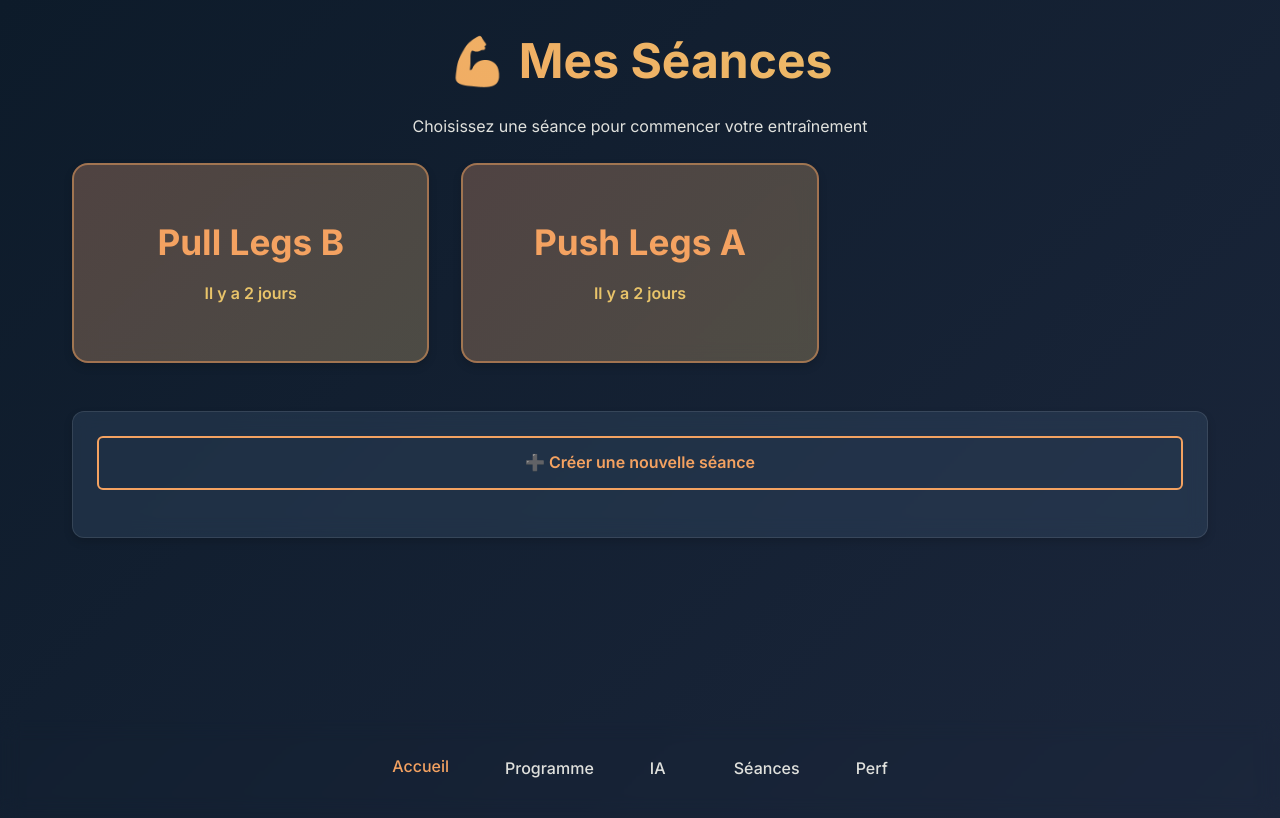
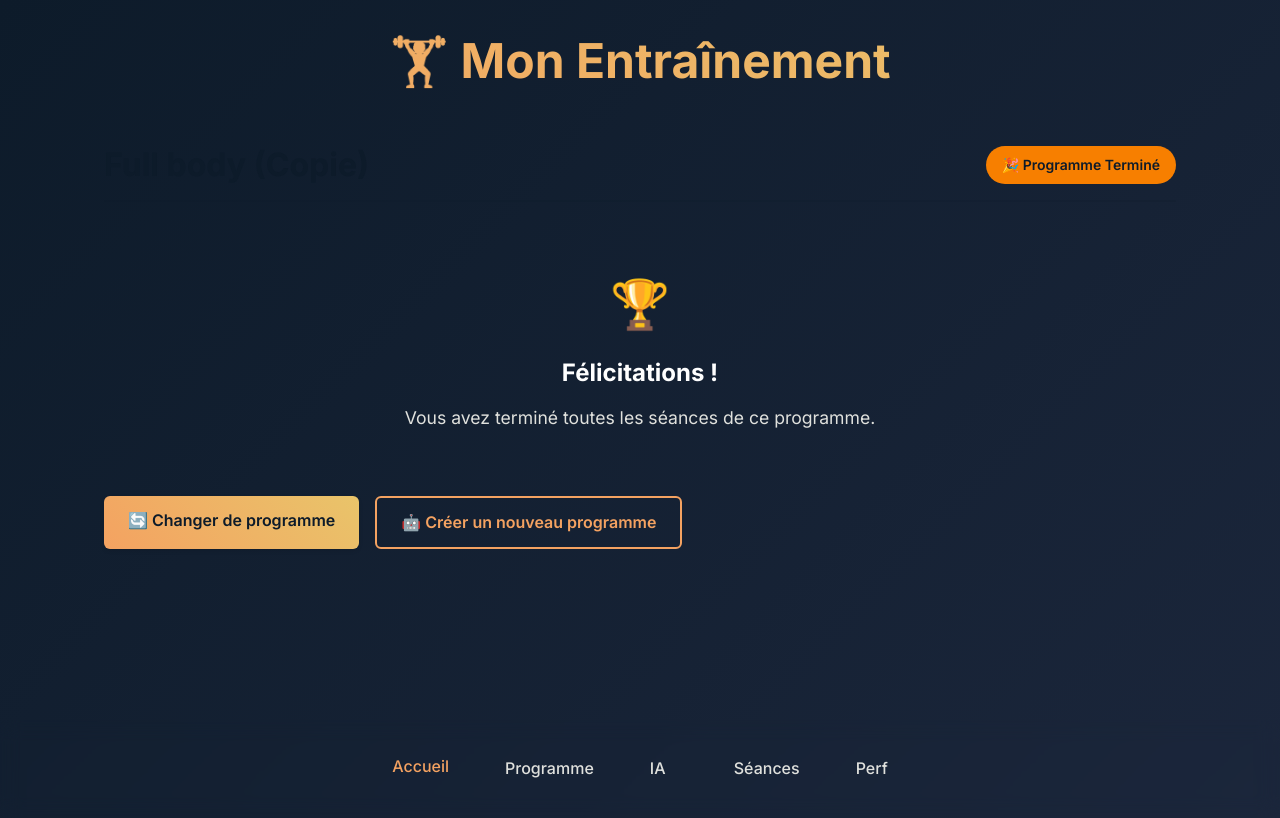
Before and after one commit to AnthonyDh10/AppWorkout, a Flask app: page / in a window 1280 px wide. Run offline with Flask 3, Linux system fonts and the light colour scheme; data comes from the database, SQL or seed files in the repository; both versions use the stored data as it was after the commit.

Commit message:
Refactor accueil et suivi pour gestion avancée des programmes
La page d'accueil affiche désormais la prochaine séance du programme actif ou un message de félicitations si le programme est terminé. Lors de l'enregistrement d'une séance liée à un programme, celle-ci est automatiquement marquée comme complétée et un message flash de succès est affiché sur la page programme. Suppression de la fonctionnalité d'archivage de programme, ajustement des requêtes SQL et amélioration de l'UI pour refléter ces changements.

```diff
--- a/app.py
+++ b/app.py
@@ -1,5 +1,5 @@
 import os
-from flask import Flask, render_template, request, jsonify, redirect
+from flask import Flask, render_template, request, jsonify, redirect, flash, session
 import google.generativeai as genai
 from dotenv import load_dotenv
 import sqlite3
@@ -10,6 +10,7 @@ from datetime import datetime
 load_dotenv() # Load environment variables from .env
 base_dir = os.path.dirname(os.path.abspath(__file__))
 app = Flask(__name__, template_folder=os.path.join(base_dir, 'templates'), static_folder=os.path.join(base_dir, 'static'))
+app.secret_key = os.getenv("SECRET_KEY", "dev-secret-key-change-in-production")
 
 genai.configure(api_key=os.getenv("GEMINI_API_KEY"))
 
@@ -225,30 +226,56 @@ def init_db():
 
 @app.route('/')
 def home():
-    """Page d'accueil - affiche les séances disponibles"""
-    sessions = []
+    """Page d'accueil - affiche la prochaine séance du programme actif"""
+    programme_actif = None
+    prochaine_seance = None
 
     try:
         with sqlite3.connect('database.db') as conn:
             cur = conn.cursor()
-            # Récupérer toutes les séances distinctes avec le nombre de jours depuis la dernière
-            cur.execute("""
-                SELECT
-                    name,
-                    MAX(date) as last_date,
-                    CAST((julianday('now') - julianday(MAX(date))) AS INTEGER) as days_since
-                FROM sessions
-                WHERE name IS NOT NULL AND name != ''
-                GROUP BY name
-                ORDER BY last_date DESC
-            """)
-            sessions = cur.fetchall()
+
+            # Récupérer le programme actif
+            cur.execute("SELECT * FROM programmes WHERE actif = 1 LIMIT 1")
+            programme_actif = cur.fetchone()
+
+            if programme_actif:
+                programme_id = programme_actif[0]
+
+                # Trouver la dernière séance complétée (ordre le plus élevé)
+                cur.execute("""
+                    SELECT MAX(ordre) FROM programme_seances
+                    WHERE programme_id = ? AND completee = 1
+                """, (programme_id,))
+
+                derniere_completee = cur.fetchone()[0]
+
+                if derniere_completee is None:
+                    # Aucune séance complétée, prendre la première séance
+                    cur.execute("""
+                        SELECT * FROM programme_seances
+                        WHERE programme_id = ?
+                        ORDER BY ordre ASC
+                        LIMIT 1
+                    """, (programme_id,))
+                else:
+                    # Prendre la séance suivant la dernière complétée
+                    cur.execute("""
+                        SELECT * FROM programme_seances
+                        WHERE programme_id = ? AND ordre > ?
+                        ORDER BY ordre ASC
+                        LIMIT 1
+                    """, (programme_id, derniere_completee))
+
+                prochaine_seance = cur.fetchone()
+
     except sqlite3.Error as e:
-        print(f"❌ Erreur lors de la récupération des séances: {e}")
+        print(f"❌ Erreur lors de la récupération du programme: {e}")
     except Exception as e:
         print(f"❌ Erreur inattendue: {e}")
 
-    return render_template('index.html', sessions=sessions)
+    return render_template('index.html',
+                         programme_actif=programme_actif,
+                         prochaine_seance=prochaine_seance)
 
 @app.route('/ai', methods=['GET', 'POST'])
 def ai_coach():
@@ -435,7 +462,7 @@ Groupes musculaires à travailler OU le type de "split" souhaité.
 {user_prompt}
 
 ━━━━━━━━━━━━━━━━━━━━━━━━━━━━━━━━━━━━━━━━━━━━━━━━━━━━━━━━━━━━━━━━━━━━━━━━━━━━━━
-� FORMAT DE RÉPONSE OBLIGATOIRE - TRÈS IMPORTANT 🚨
+ FORMAT DE RÉPONSE OBLIGATOIRE - TRÈS IMPORTANT !
 ━━━━━━━━━━━━━━━━━━━━━━━━━━━━━━━━━━━━━━━━━━━━━━━━━━━━━━━━━━━━━━━━━━━━━━━━━━━━━━
 
 Pour que le programme soit sauvegardé correctement, tu DOIS utiliser ce format EXACT :
@@ -633,6 +660,7 @@ def start_session(session_name):
 def track_performance():
     message = None
     recent_sessions = []
+    session_created_successfully = False
 
     if request.method == 'POST':
         action = request.form.get('action')
@@ -688,8 +716,26 @@ def track_performance():
                                             )
                                             total_sets += 1
 
+                            # Vérifier s'il s'agit d'une séance de programme à marquer comme complétée
+                            programme_seance_id = request.form.get('programme_seance_id')
+                            if programme_seance_id:
+                                try:
+                                    cur.execute("""
+                                        UPDATE programme_seances
+                                        SET completee = 1, date_completion = CURRENT_TIMESTAMP
+                                        WHERE id = ?
+                                    """, (int(programme_seance_id),))
+                                    print(f"✅ Séance de programme {programme_seance_id} marquée comme complétée")
+                                except (ValueError, sqlite3.Error) as e:
+                                    print(f"⚠️ Erreur lors de la mise à jour de la séance de programme: {e}")
+
                             conn.commit()
+                            session_created_successfully = True
                             message = f"✅ Séance '{session_name}' enregistrée avec {total_exercises} exercice(s) et {total_sets} série(s)!"
+
+                            # Message supplémentaire si c'était une séance de programme
+                            if programme_seance_id:
+                                message += " 🎯 Séance du programme marquée comme complétée!"
                     else:
                         message = "⚠️ Aucun exercice valide trouvé dans la séance."
 
@@ -724,6 +770,11 @@ def track_performance():
         print(f"Erreur inattendue lors de la récupération des séances : {e}")
         recent_sessions = []
 
+    # Rediriger vers la page programme si une séance a été validée avec succès
+    if session_created_successfully:
+        flash(message, 'success')
+        return redirect('/programme')
+
     return render_template('track.html', message=message, recent_sessions=recent_sessions)
 
 @app.route('/session/<int:session_id>')
@@ -934,7 +985,7 @@ def programme():
             cur = conn.cursor()
 
             # Récupérer le programme actif
-            cur.execute("SELECT * FROM programmes WHERE actif = 1 AND archive = 0 LIMIT 1")
+            cur.execute("SELECT * FROM programmes WHERE actif = 1 LIMIT 1")
             programme_actif = cur.fetchone()
 
             if programme_actif:
@@ -954,8 +1005,8 @@ def programme():
                     progression['completees'] = sum(1 for s in seances_programme if s[5] == 1)
                     progression['pourcentage'] = int((progression['completees'] / progression['total']) * 100)
 
-            # Récupérer tous les programmes non archivés
-            cur.execute("SELECT * FROM programmes WHERE archive = 0 ORDER BY actif DESC, date_creation DESC")
+            # Récupérer tous les programmes
+            cur.execute("SELECT * FROM programmes ORDER BY actif DESC, date_creation DESC")
             tous_programmes = cur.fetchall()
 
     except sqlite3.Error as e:
@@ -1087,18 +1138,6 @@ def programme_duplicate(programme_id):
                 conn.commit()
     except sqlite3.Error as e:
         print(f"❌ Erreur lors de la duplication du programme: {e}")
-
-    return redirect('/programme')
-
-@app.route('/programme/archive/<int:programme_id>')
-def programme_archive(programme_id):
-    """Archiver un programme"""
-    try:
-        with sqlite3.connect('database.db') as conn:
-            conn.execute("UPDATE programmes SET archive = 1, actif = 0 WHERE id = ?", (programme_id,))
-            conn.commit()
-    except sqlite3.Error as e:
-        print(f"❌ Erreur lors de l'archivage du programme: {e}")
 
     return redirect('/programme')
 
@@ -1206,6 +1245,7 @@ def programme_start_seance(seance_id):
                 return render_template('track.html',
                                      session_template_name=nom_seance,
                                      template_exercises=template_exercises,
+                                     programme_seance_id=seance_id,
                                      message=None,
                                      recent_sessions=[])
     except sqlite3.Error as e:
--- a/templates/ai.html
+++ b/templates/ai.html
@@ -11,7 +11,7 @@
         <div class="card" style="padding: var(--spacing-md);">
             <ul style="list-style: none; padding: 0;">
                 <li style="margin-bottom: var(--spacing-sm); color: var(--text-secondary);">
-                    <span style="color: var(--accent);">•</span> Soyez précis dans vos objectifs
+                    <span style="color: var(--accent);">•</span> Décrivez vos objectifs, muscles à cibler, fréquence, etc.
                 </li>
                 <li style="margin-bottom: var(--spacing-sm); color: var(--text-secondary);">
                     <span style="color: var(--accent);">•</span> Indiquez vos contraintes (temps, matériel disponible)
--- a/templates/index.html
+++ b/templates/index.html
@@ -4,63 +4,236 @@
 
 {% block content %}
 <div class="fade-in">
-    <h1>💪 Mes Séances</h1>
+    <h1>🏋️ Mon Entraînement</h1>
 
-    {% if sessions %}
-    <div class="section">
-        <p style="text-align: center; color: var(--text-secondary); margin-bottom: var(--spacing-lg);">
-            Choisissez une séance pour commencer votre entraînement
-        </p>
+    {% if programme_actif and prochaine_seance %}
+    <div class="programme-actif-card">
+        <div class="programme-header">
+            <h2>{{ programme_actif[1] }}</h2>
+            <span class="badge-actif">✓ Actif</span>
+        </div>
 
-        <div class="sessions-grid">
-            {% for session in sessions %}
-            <a href="/start-session/{{ session[0]|urlencode }}" class="session-button">
-                <div class="session-button-content">
-                    <h2 class="session-name">{{ session[0] }}</h2>
-                    <div class="session-info">
-                        {% if session[2] == 0 %}
-                        <span class="session-days">Aujourd'hui</span>
-                        {% elif session[2] == 1 %}
-                        <span class="session-days">Il y a 1 jour</span>
-                        {% else %}
-                        <span class="session-days">Il y a {{ session[2] }} jours</span>
-                        {% endif %}
-                    </div>
+        <div class="prochaine-seance">
+            <h3>📋 Prochaine séance</h3>
+            <div class="seance-card">
+                <div class="seance-info">
+                    <div class="seance-numero">Séance {{ prochaine_seance[2] }}</div>
+                    <div class="seance-nom">{{ prochaine_seance[3]|striptags }}</div>
+                    {% if prochaine_seance[4] %}
+                    <div class="seance-description">{{ prochaine_seance[4]|striptags }}</div>
+                    {% endif %}
                 </div>
+                <a href="/programme/start-seance/{{ prochaine_seance[0] }}" class="btn btn-primary btn-large">
+                    🚀 Commencer l'entraînement
+                </a>
+            </div>
+        </div>
+
+        <div class="actions-rapides">
+            <a href="/programme" class="btn btn-secondary">
+                📊 Voir le programme complet
             </a>
-            {% endfor %}
-        </div>
-    </div>
-
-    <div class="card" style="text-align: center; margin-top: var(--spacing-xl);">
-        <a href="/track" class="btn btn-secondary btn-full">
-            ➕ Créer une nouvelle séance
-        </a>
-    </div>
-
-    {% else %}
-    <div class="card text-center">
-        <div class="empty-state">
-            <div style="font-size: 4rem; margin-bottom: var(--spacing-lg);">🎯</div>
-            <h2>Aucune séance enregistrée</h2>
-            <p style="font-size: 1.1rem; margin: var(--spacing-lg) 0; color: var(--text-secondary);">
-                Commencez par créer votre première séance d'entraînement
-            </p>
-            <a href="/track" class="btn btn-primary btn-full" style="max-width: 300px; margin: 0 auto;">
-                🚀 Créer ma première séance
+            <a href="/track" class="btn btn-secondary">
+                ➕ Séance libre
             </a>
         </div>
     </div>
 
-    <div class="section">
-        <h3 style="text-align: center;">💡 Conseil</h3>
-        <div class="card" style="padding: var(--spacing-lg);">
-            <p style="text-align: center; color: var(--text-secondary); line-height: 1.7;">
-                Une fois votre première séance enregistrée, vous pourrez la retrouver ici
-                et la relancer facilement pour vos prochains entraînements !
+    {% elif programme_actif %}
+    <div class="programme-complet-card">
+        <div class="programme-header">
+            <h2>{{ programme_actif[1] }}</h2>
+            <span class="badge-complete">🎉 Programme Terminé</span>
+        </div>
+
+        <div class="message-complete">
+            <div style="font-size: 3rem; margin-bottom: var(--spacing-md);">🏆</div>
+            <h3>Félicitations !</h3>
+            <p>Vous avez terminé toutes les séances de ce programme.</p>
+        </div>
+
+        <div class="actions-rapides">
+            <a href="/programme" class="btn btn-primary">
+                🔄 Changer de programme
+            </a>
+            <a href="/ai" class="btn btn-secondary">
+                🤖 Créer un nouveau programme
+            </a>
+        </div>
+    </div>
+
+    {% else %}
+    <div class="no-programme-card">
+        <div class="empty-state">
+            <div style="font-size: 4rem; margin-bottom: var(--spacing-lg);">📅</div>
+            <h2>Aucun programme actif</h2>
+            <p style="font-size: 1.1rem; margin: var(--spacing-lg) 0; color: var(--text-secondary);">
+                Activez un programme d'entraînement pour commencer
             </p>
+
+            <div class="actions-grid">
+                <a href="/programme" class="btn btn-primary">
+                    📚 Mes programmes
+                </a>
+                <a href="/ai" class="btn btn-secondary">
+                    🤖 Créer avec l'IA
+                </a>
+                <a href="/track" class="btn btn-outline">
+                    🏋️ Séance libre
+                </a>
+            </div>
         </div>
     </div>
     {% endif %}
 </div>
+
+<style>
+.programme-actif-card,
+.programme-complet-card,
+.no-programme-card {
+    background: var(--card-bg);
+    border-radius: 16px;
+    padding: var(--spacing-xl);
+    margin-bottom: var(--spacing-lg);
+    border: 2px solid var(--border-color);
+}
+
+.programme-actif-card {
+    background: linear-gradient(135deg, var(--accent), var(--accent-secondary));
+    color: var(--primary);
+    border: none;
+}
+
+.programme-header {
+    display: flex;
+    justify-content: space-between;
+    align-items: center;
+    margin-bottom: var(--spacing-xl);
+    padding-bottom: var(--spacing-md);
+    border-bottom: 2px solid rgba(13, 27, 42, 0.2);
+}
+
+.programme-header h2 {
+    margin: 0;
+    color: var(--primary);
+}
+
+.badge-actif,
+.badge-complete {
+    padding: 8px 16px;
+    border-radius: 20px;
+    font-size: 14px;
+    font-weight: 600;
+}
+
+.badge-actif {
+    background: var(--success);
+    color: white;
+}
+
+.badge-complete {
+    background: var(--warning);
+    color: var(--primary);
+}
+
+.prochaine-seance h3 {
+    color: var(--primary);
+    margin-bottom: var(--spacing-md);
+}
+
+.seance-card {
+    background: rgba(13, 27, 42, 0.6);
+    border-radius: 12px;
+    padding: var(--spacing-lg);
+    display: flex;
+    justify-content: space-between;
+    align-items: center;
+    margin-bottom: var(--spacing-lg);
+}
+
+.seance-info {
+    flex: 1;
+}
+
+.seance-numero {
+    font-size: 12px;
+    font-weight: 600;
+    color: var(--accent);
+    text-transform: uppercase;
+    margin-bottom: 4px;
+}
+
+.seance-nom {
+    font-size: 1.3rem;
+    font-weight: 700;
+    color: white;
+    margin-bottom: 4px;
+}
+
+.seance-description {
+    font-size: 14px;
+    color: rgba(255, 255, 255, 0.8);
+}
+
+.btn-large {
+    padding: 16px 32px;
+    font-size: 1.1rem;
+    font-weight: 600;
+    white-space: nowrap;
+}
+
+.actions-rapides {
+    display: flex;
+    gap: var(--spacing-md);
+    flex-wrap: wrap;
+}
+
+.programme-complet-card .message-complete,
+.no-programme-card .empty-state {
+    text-align: center;
+    padding: var(--spacing-xl) 0;
+}
+
+.message-complete h3,
+.empty-state h2 {
+    color: var(--text-primary);
+    margin-bottom: var(--spacing-md);
+}
+
+.message-complete p {
+    color: var(--text-secondary);
+    font-size: 1.1rem;
+    margin-bottom: var(--spacing-xl);
+}
+
+.actions-grid {
+    display: grid;
+    grid-template-columns: repeat(auto-fit, minmax(200px, 1fr));
+    gap: var(--spacing-md);
+    max-width: 600px;
+    margin: 0 auto;
+}
+
+@media (max-width: 768px) {
+    .programme-header {
+        flex-direction: column;
+        gap: var(--spacing-md);
+        text-align: center;
+    }
+
+    .seance-card {
+        flex-direction: column;
+        gap: var(--spacing-md);
+        text-align: center;
+    }
+
+    .actions-rapides {
+        flex-direction: column;
+    }
+
+    .actions-grid {
+        grid-template-columns: 1fr;
+    }
+}
+</style>
 {% endblock %}
--- a/templates/track.html
+++ b/templates/track.html
@@ -32,6 +32,9 @@
             <form method="post" action="/track" id="session-form">
                 <input type="hidden" name="action" value="create_session">
                 <input type="hidden" name="exercises_data" id="exercises_data">
+                {% if programme_seance_id %}
+                <input type="hidden" name="programme_seance_id" value="{{ programme_seance_id }}">
+                {% endif %}
 
                 <label for="session_name">📋 Nom de la séance :</label>
                 <input
```
Also changed, not shown: templates/programme.html (+32 -8 lines), database.db.
